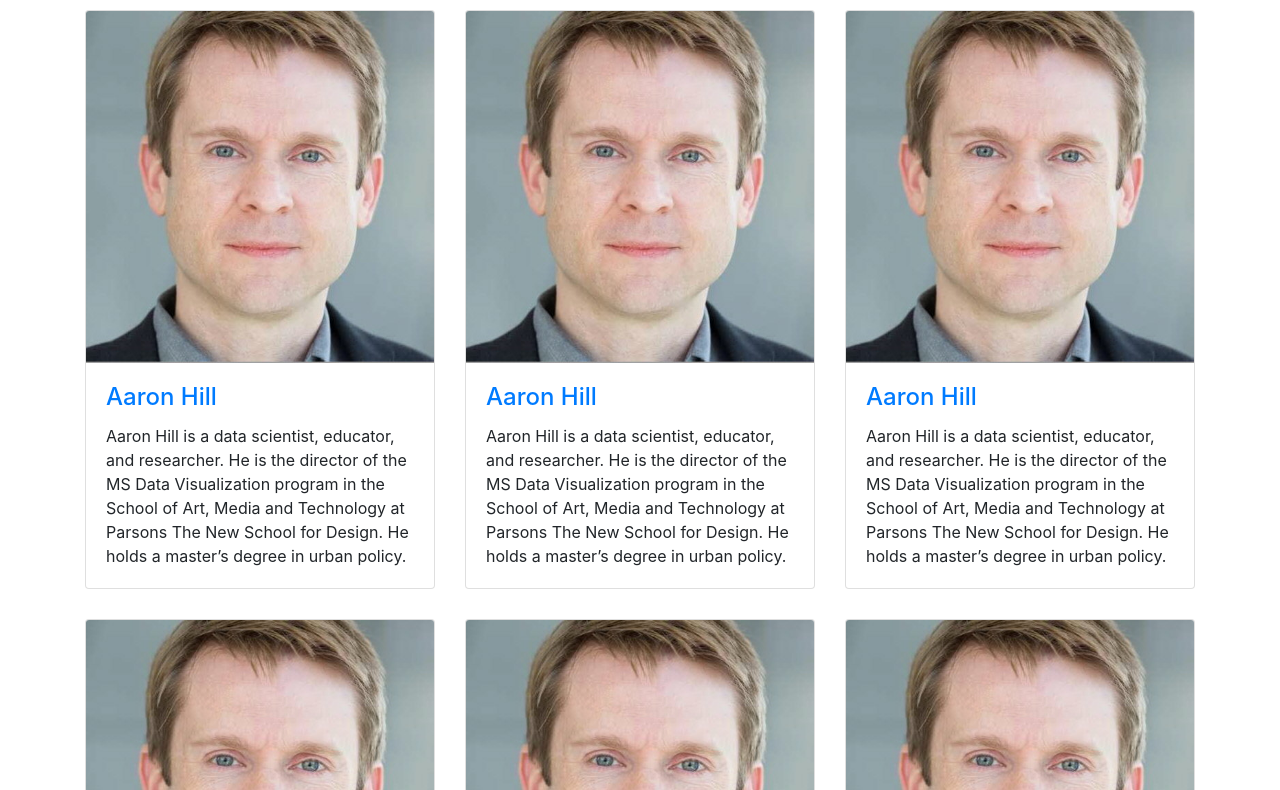
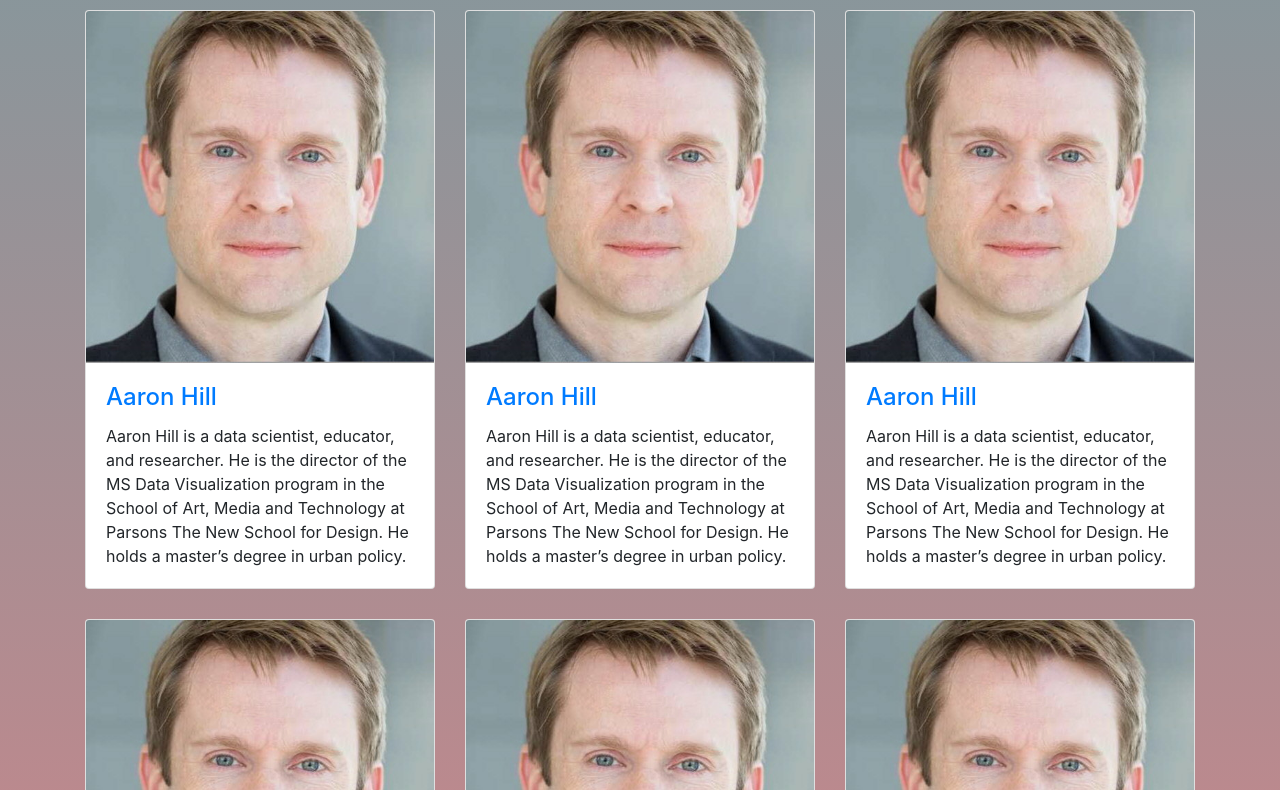
Before and after one commit to wolfm2/dvstudent, a plain HTML site: page index.html in a window 1280 px wide. Shown: the part 134-924 px from the top of the page. Drawn offline with nearby package versions, Linux system fonts and the light colour scheme.

```diff
--- a/css/style.css
+++ b/css/style.css
@@ -12,3 +12,11 @@
   /* width: 100%; */
   /* transform: translateY(150px); */
 }
+
+body{
+  /* background: red; */
+
+  background: linear-gradient(#81989D,#FF787C);
+  -webkit-filter: -webkit-gradient(linear, right 10%, right bottom, from(rgba(0,0,0,1)), to(rgba(0,0,0,0)));
+
+}
--- a/js/code.js
+++ b/js/code.js
@@ -71,8 +71,8 @@
         $("#foot").remove();
         $(foot).appendTo(".row");
         curEntry++;
-        console.log(curEntry);
-        console.log(isOnScreen($("#foot")));
+        // console.log(curEntry);
+        // console.log(isOnScreen($("#foot")));
     }
 }
 
```
Also changed, not shown: assets/background.png.
